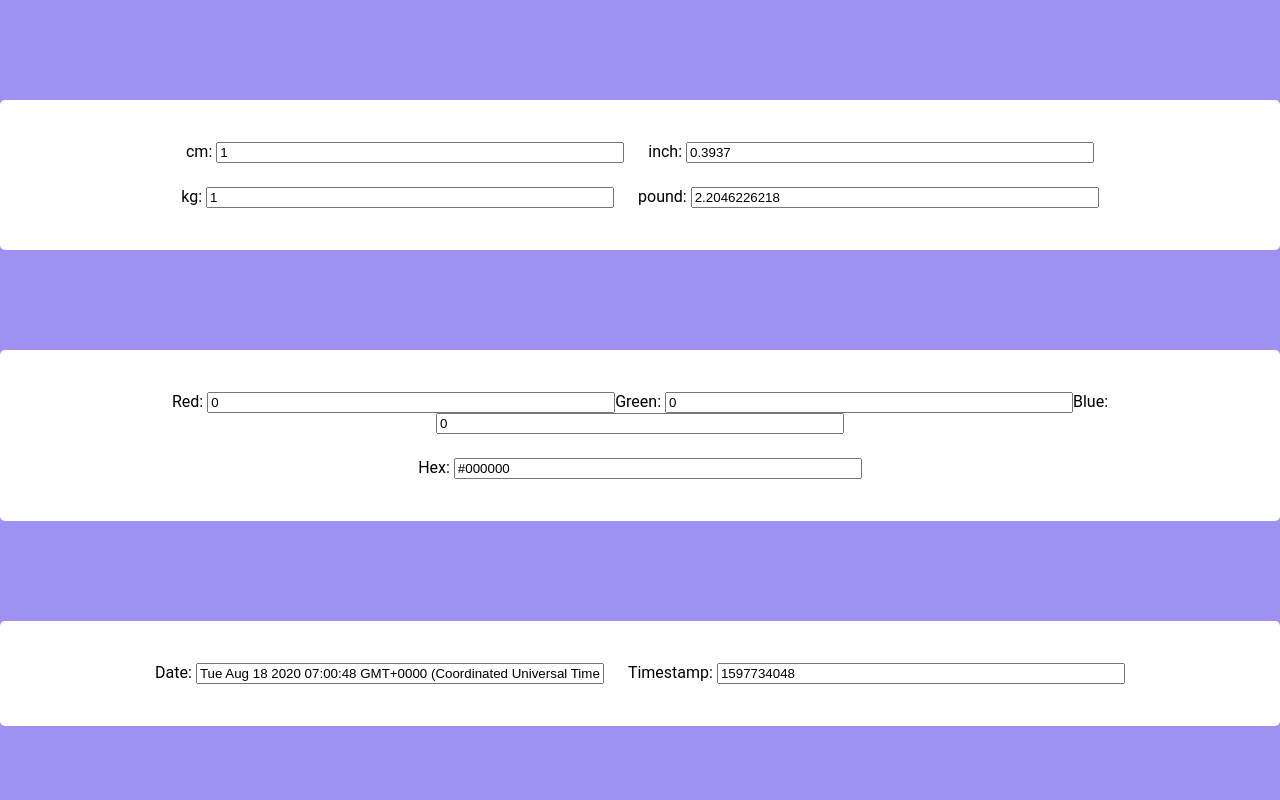
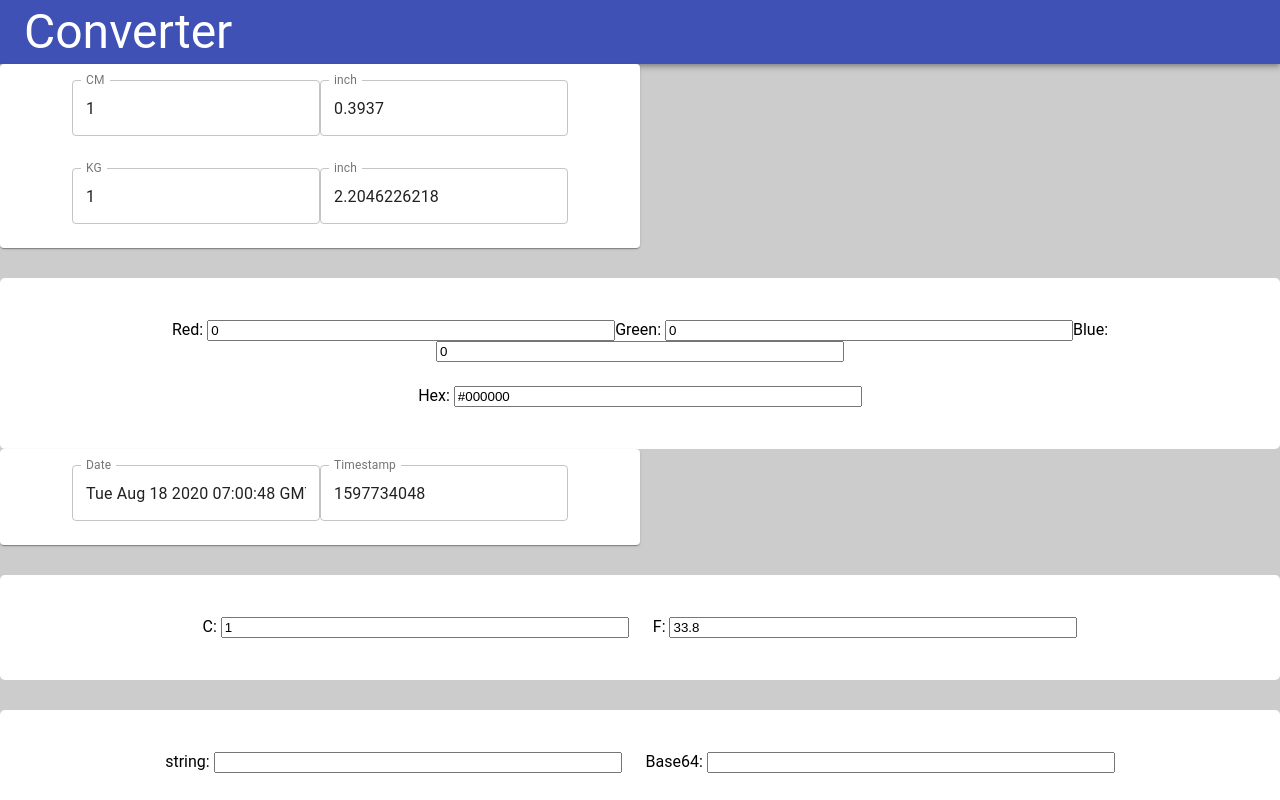
Before and after one commit to LuPoYi/converter, a React (Create React App) app: page / in a window 1280 px wide. Shown: the top 800 px of the page. Built offline with nearby package versions, Linux system fonts and the light colour scheme.

Commit message:
Import material ui and update MeasurementUnit and Timestamp

```diff
--- a/package.json
+++ b/package.json
@@ -3,6 +3,7 @@
   "version": "0.1.0",
   "private": true,
   "dependencies": {
+    "@material-ui/core": "^4.11.0",
     "@testing-library/jest-dom": "^4.2.4",
     "@testing-library/react": "^9.3.2",
     "@testing-library/user-event": "^7.1.2",
--- a/src/App.js
+++ b/src/App.js
@@ -1,5 +1,7 @@
 import React from 'react'
+import { Button } from '@material-ui/core'
 import './App.css'
+import Header from './containers/Header'
 import MeasurementUnit from './components/MeasurementUnit'
 import Timestamp from './components/Timestamp'
 import TemperatureUnit from './components/TemperatureUnit'
@@ -10,6 +12,7 @@ import CamelCase from './components/CamelCase'
 function App() {
   return (
     <div className="App">
+      <Header />
       <MeasurementUnit />
       <ColorCode />
       <Timestamp />
--- a/src/components/MeasurementUnit.js
+++ b/src/components/MeasurementUnit.js
@@ -1,5 +1,17 @@
 import React, { useState } from 'react'
+import { makeStyles } from '@material-ui/core/styles'
+import TextField from '@material-ui/core/TextField'
+import Card from '@material-ui/core/Card'
+import CardContent from '@material-ui/core/CardContent'
+
+const useStyles = makeStyles({
+  root: {
+    width: '50%',
+  },
+})
+
 const MeasurementUnit = () => {
+  const classes = useStyles()
   const cmInchRatio = 0.3937
   const kgPoundRatio = 2.2046226218
 
@@ -29,20 +41,16 @@ const MeasurementUnit = () => {
   }
 
   return (
-    <div className="card">
-      <div className="item">
-        cm: <input onChange={cmHandleChange} value={cm}></input>
-      </div>
-      <div className="item">
-        inch: <input onChange={inchHandleChange} value={inch}></input>
-      </div>
-      <div className="item">
-        kg: <input onChange={kgHandleChange} value={kg}></input>
-      </div>
-      <div className="item">
-        pound: <input onChange={poundHandleChange} value={pound}></input>
-      </div>
-    </div>
+    <Card className={classes.root}>
+      <CardContent>
+        <TextField label="CM" variant="outlined" onChange={cmHandleChange} value={cm} />
+        <TextField label="inch" variant="outlined" onChange={inchHandleChange} value={inch} />
+      </CardContent>
+      <CardContent>
+        <TextField label="KG" variant="outlined" onChange={kgHandleChange} value={kg} />
+        <TextField label="inch" variant="outlined" onChange={poundHandleChange} value={pound} />
+      </CardContent>
+    </Card>
   )
 }
 
--- a/src/components/Timestamp.js
+++ b/src/components/Timestamp.js
@@ -1,28 +1,42 @@
 import React, { useState } from 'react'
+import { makeStyles } from '@material-ui/core/styles'
+import TextField from '@material-ui/core/TextField'
+import Card from '@material-ui/core/Card'
+import CardContent from '@material-ui/core/CardContent'
+import Typography from '@material-ui/core/Typography'
+
+const useStyles = makeStyles({
+  root: {
+    width: '50%',
+  },
+})
 
 function Timestamp() {
+  const classes = useStyles()
+
   const [date, setDate] = useState(Date())
   const [timestamp, setTimestamp] = useState(Math.floor(Date.now() / 1000))
-
   const dateHandleChange = (e) => {
     setDate(e.target.value)
     setTimestamp(Date.parse(e.target.value) / 1000)
   }
-
   const timestampHandleChange = (e) => {
     setTimestamp(e.target.value)
-    setDate(Date(e.target.value * 1000))
+    setDate(Date(parseInt(e.target.value) * 1000))
   }
 
   return (
-    <div className="card">
-      <div className="item">
-        Date: <input onChange={dateHandleChange} value={date}></input>
-      </div>
-      <div className="item">
-        Timestamp: <input onChange={timestampHandleChange} value={timestamp}></input>
-      </div>
-    </div>
+    <Card className={classes.root}>
+      <CardContent>
+        <TextField label="Date" variant="outlined" onChange={dateHandleChange} value={date} />
+        <TextField
+          label="Timestamp"
+          variant="outlined"
+          onChange={timestampHandleChange}
+          value={timestamp}
+        />
+      </CardContent>
+    </Card>
   )
 }
 
--- /dev/null
+++ b/src/containers/Header.js
@@ -0,0 +1,14 @@
+import React from 'react'
+import { AppBar, Toolbar, Typography, IconButton } from '@material-ui/core'
+
+const Header = () => {
+  return (
+    <AppBar position="static">
+      <Toolbar>
+        <Typography variant="h3">Converter</Typography>
+      </Toolbar>
+    </AppBar>
+  )
+}
+
+export default Header
--- a/src/index.css
+++ b/src/index.css
@@ -1,27 +1,23 @@
 body {
   margin: 0;
-  font-family: -apple-system, BlinkMacSystemFont, 'Segoe UI', 'Roboto', 'Oxygen',
-    'Ubuntu', 'Cantarell', 'Fira Sans', 'Droid Sans', 'Helvetica Neue',
-    sans-serif;
+  font-family: -apple-system, BlinkMacSystemFont, 'Segoe UI', 'Roboto', 'Oxygen', 'Ubuntu',
+    'Cantarell', 'Fira Sans', 'Droid Sans', 'Helvetica Neue', sans-serif;
   -webkit-font-smoothing: antialiased;
   -moz-osx-font-smoothing: grayscale;
-      background-color: #9E91F2;
+  background-color: #cccccc;
 }
 
 code {
-  font-family: source-code-pro, Menlo, Monaco, Consolas, 'Courier New',
-    monospace;
+  font-family: source-code-pro, Menlo, Monaco, Consolas, 'Courier New', monospace;
 }
 
-
 .card {
-    background-color: #fff;
-    padding: 30px;
-    margin-top: 100px;
-    font-family: 'Roboto', sans-serif;
-    border-radius: 5px;
+  background-color: #fff;
+  padding: 30px;
+  margin-top: 30px;
+  font-family: 'Roboto', sans-serif;
+  border-radius: 5px;
 }
-
 
 .card .item {
   display: inline-block;
```
Also changed, not shown: 1 other file (tests, documents, lock files or other folders).
